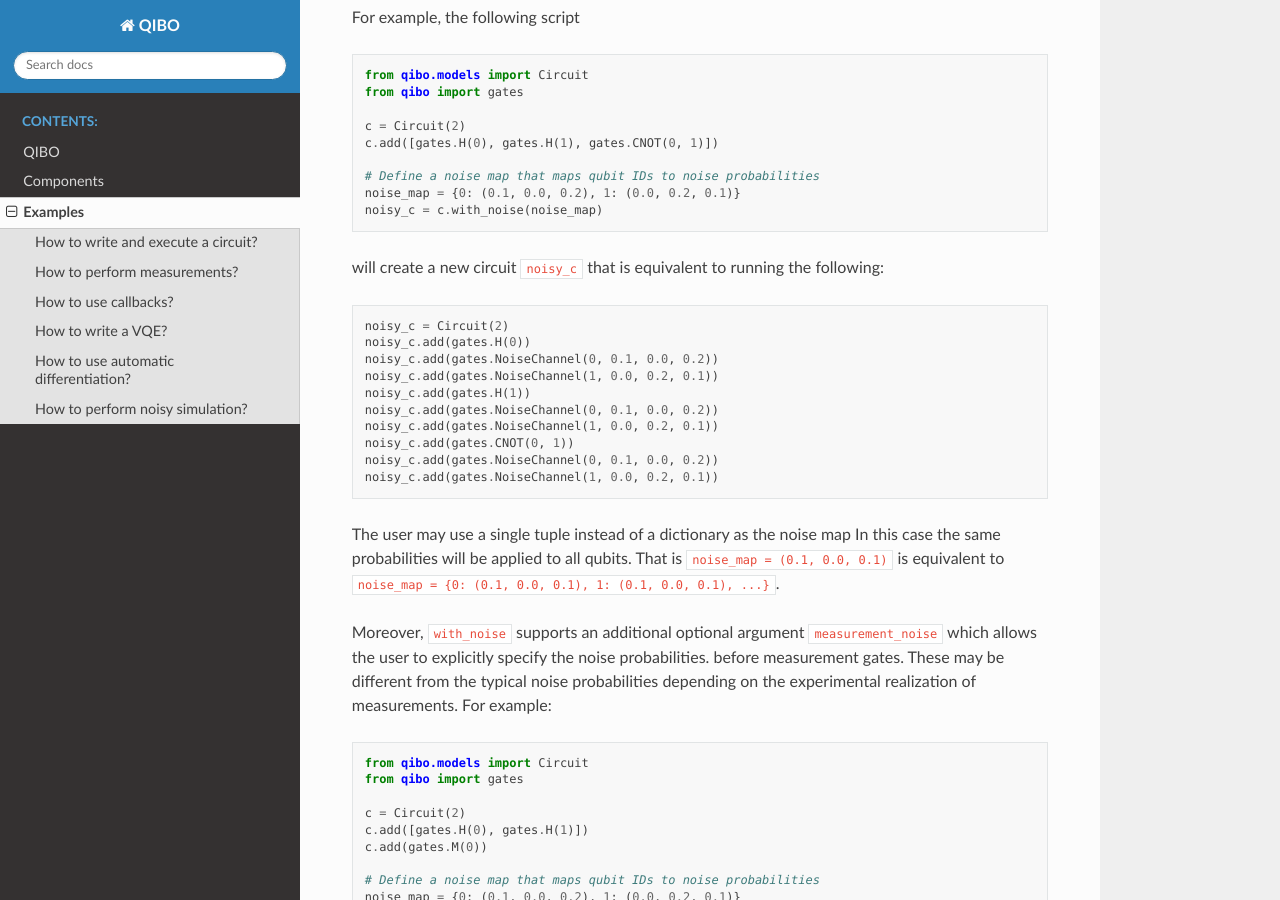
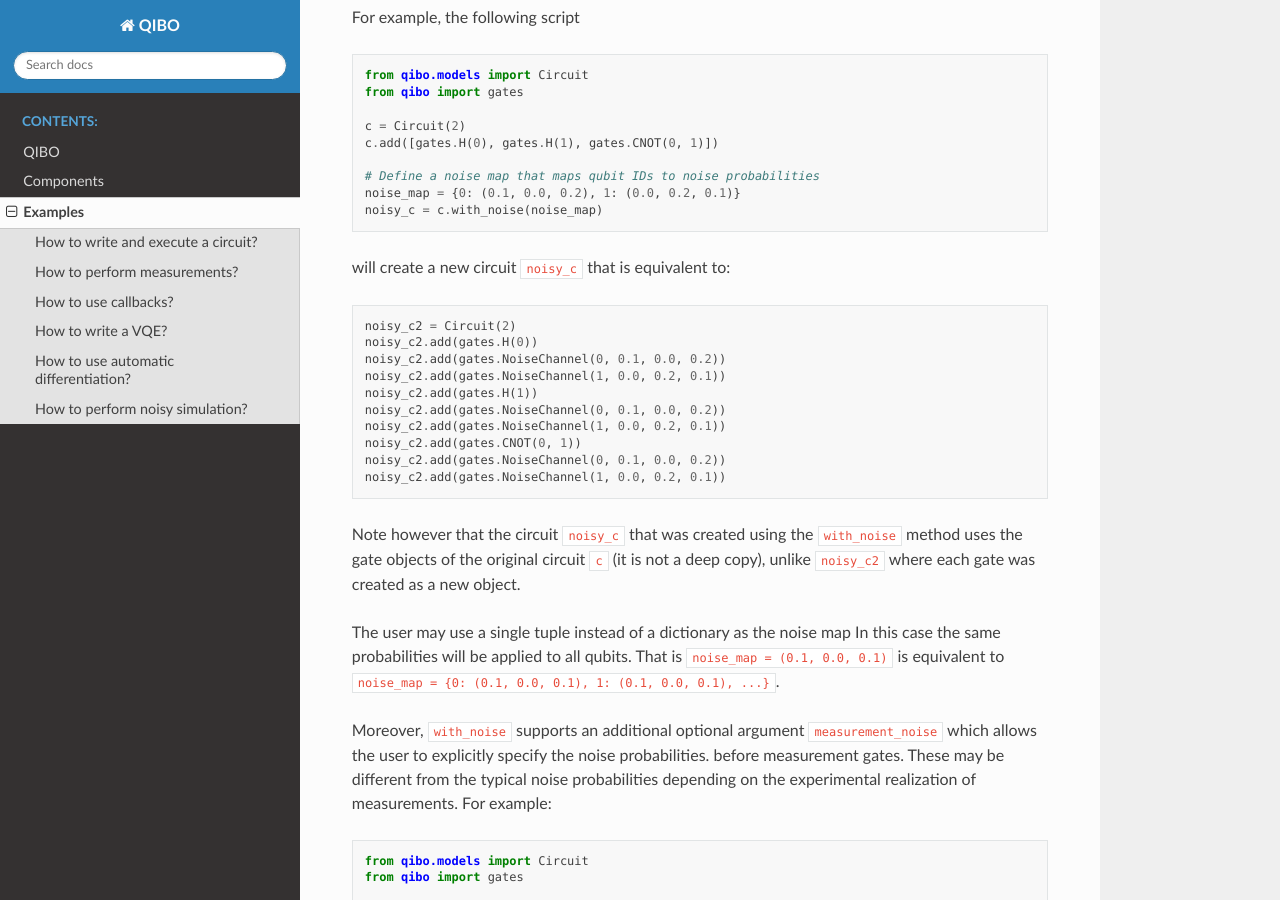
Before and after one commit to qiboteam/qibo, a Sphinx documentation site: the page built from doc/source/examples.rst, in a window 1280 px wide and 900 px high, scrolled down 6946 px. Built offline with Sphinx 7.4.7 and the Read the Docs theme 2.0.0, drawn with Linux system fonts in a browser that asks for light colours.

Commit message:
Mention that noisy circuit uses the same gate objects

```diff
--- a/doc/source/examples.rst
+++ b/doc/source/examples.rst
@@ -379,22 +379,25 @@ For example, the following script
       noise_map = {0: (0.1, 0.0, 0.2), 1: (0.0, 0.2, 0.1)}
       noisy_c = c.with_noise(noise_map)
 
-will create a new circuit ``noisy_c`` that is equivalent to running the
-following:
+will create a new circuit ``noisy_c`` that is equivalent to:
 
 .. code-block:: python
 
-      noisy_c = Circuit(2)
-      noisy_c.add(gates.H(0))
-      noisy_c.add(gates.NoiseChannel(0, 0.1, 0.0, 0.2))
-      noisy_c.add(gates.NoiseChannel(1, 0.0, 0.2, 0.1))
-      noisy_c.add(gates.H(1))
-      noisy_c.add(gates.NoiseChannel(0, 0.1, 0.0, 0.2))
-      noisy_c.add(gates.NoiseChannel(1, 0.0, 0.2, 0.1))
-      noisy_c.add(gates.CNOT(0, 1))
-      noisy_c.add(gates.NoiseChannel(0, 0.1, 0.0, 0.2))
-      noisy_c.add(gates.NoiseChannel(1, 0.0, 0.2, 0.1))
+      noisy_c2 = Circuit(2)
+      noisy_c2.add(gates.H(0))
+      noisy_c2.add(gates.NoiseChannel(0, 0.1, 0.0, 0.2))
+      noisy_c2.add(gates.NoiseChannel(1, 0.0, 0.2, 0.1))
+      noisy_c2.add(gates.H(1))
+      noisy_c2.add(gates.NoiseChannel(0, 0.1, 0.0, 0.2))
+      noisy_c2.add(gates.NoiseChannel(1, 0.0, 0.2, 0.1))
+      noisy_c2.add(gates.CNOT(0, 1))
+      noisy_c2.add(gates.NoiseChannel(0, 0.1, 0.0, 0.2))
+      noisy_c2.add(gates.NoiseChannel(1, 0.0, 0.2, 0.1))
 
+Note however that the circuit ``noisy_c`` that was created using the
+``with_noise`` method uses the gate objects of the original circuit ``c``
+(it is not a deep copy), unlike ``noisy_c2`` where each gate was created as
+a new object.
 
 The user may use a single tuple instead of a dictionary as the noise map
 In this case the same probabilities will be applied to all qubits.
```
